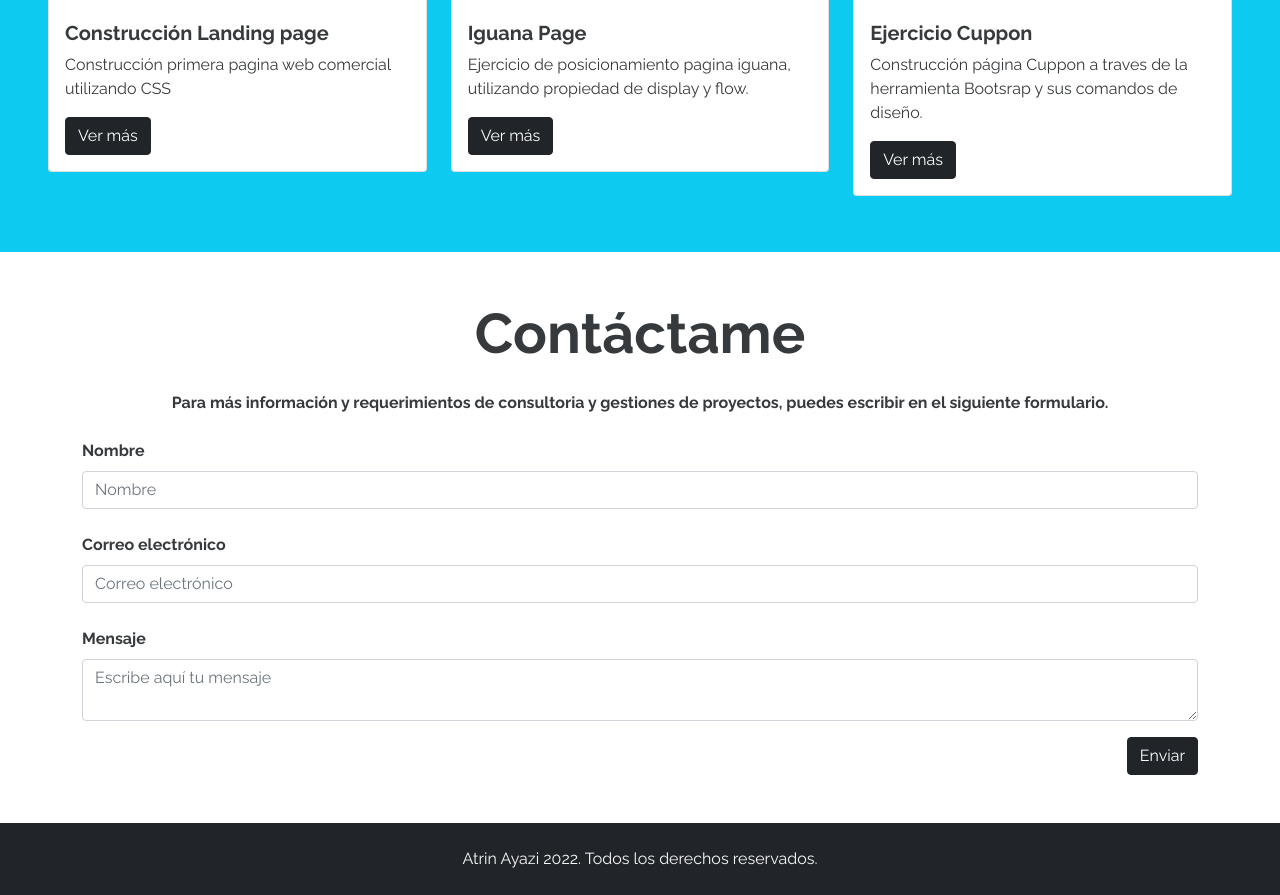
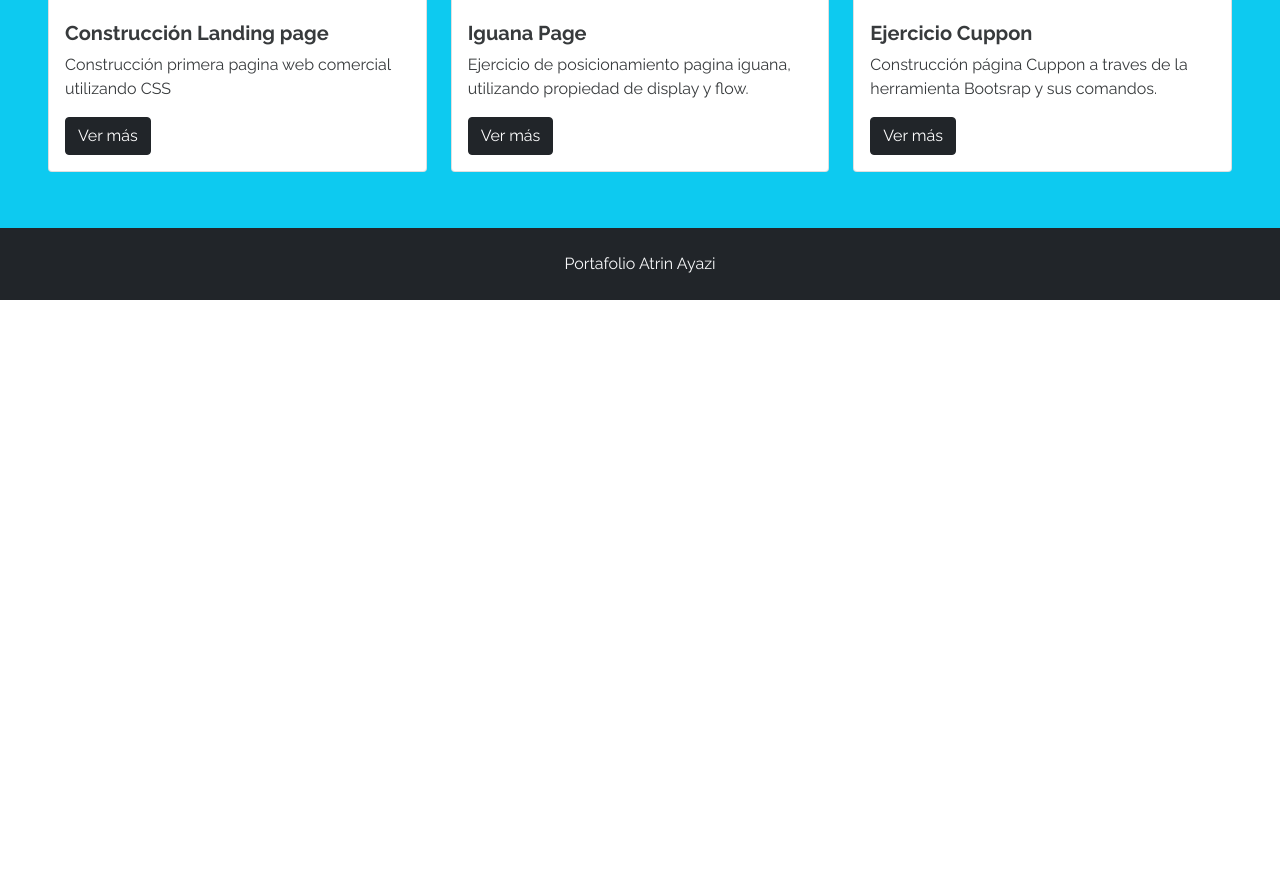
Before and after one commit to AtrinAyazi/AtrinAyazi.github.io, a plain HTML site: page portafolio.html in a window 1280 px wide. Shown: the part 1215-2110 px from the top of the page. After the commit the page ends 1515 px from the top, so only its background shows below. Drawn offline with nearby package versions, Linux system fonts and the light colour scheme.

Commit message:
modifiación textos

```diff
--- a/portafolio.html
+++ b/portafolio.html
@@ -91,7 +91,8 @@
                         <h5 class="card-title fw-bold">Ejercicio Cuppon
                         </h5>
                         <p class="card-text">
-                            Construcción página Cuppon a traves de la herramienta Bootsrap y sus comandos de diseño.
+                          Construcción página Cuppon a traves de la herramienta Bootsrap y sus comandos.
+
                         </p>
                         <button type="button" class="btn btn-dark">Ver más</button>
                     </div>
@@ -103,45 +104,8 @@
 
 
 
-    <section id="Contacto" class="container my-5">
-
-        <h2 class="display-4 fw-bold text-center my-4">Contáctame</h2>
-
-        <p class="text-center my-4 d-none d-md-block">
-            Para más información y requerimientos de consultoria y gestiones de proyectos, puedes escribir en el siguiente formulario.</p>
-        <form>
-
-
-            <div class="form-group mb-4">
-                <label class="mb-2">Nombre</label>
-                <input class="form-control" placeholder="Nombre">
-            </div>
-
-            <div class="form-group mb-4">
-                <label class="mb-2">Correo electrónico</label>
-                <input class="form-control" placeholder="Correo electrónico" />
-            </div>
-
-
-            <div class="form-group">
-                <label class="mb-2">Mensaje</label>
-                <textarea class="form-control" placeholder="Escribe aquí tu mensaje"></textarea>
-            </div>
-
-            <div class="my-3 text-end">
-                <button type="button" class="btn btn-dark">Enviar</button>
-            </div>
-
-
-
-        </form>
-
-    </section>
-
-
-
     <footer class="bg-dark text-center text-light p-4">
-        <p class="mb-0">Atrin Ayazi 2022. Todos los derechos reservados.</p>
+        <p class="mb-0">Portafolio Atrin Ayazi</p>
     </footer>
 
 
```
